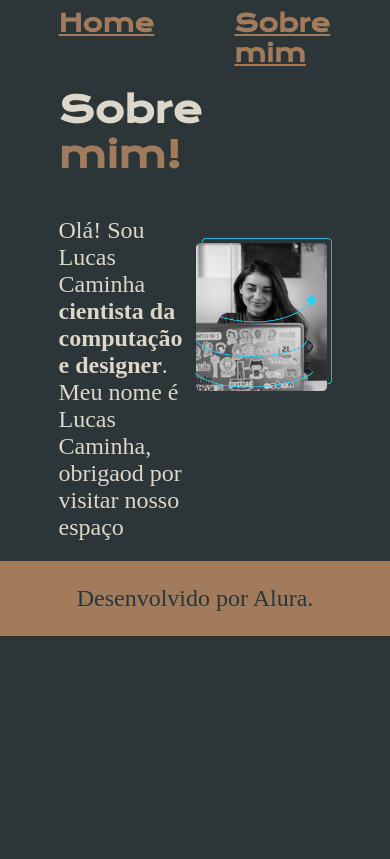
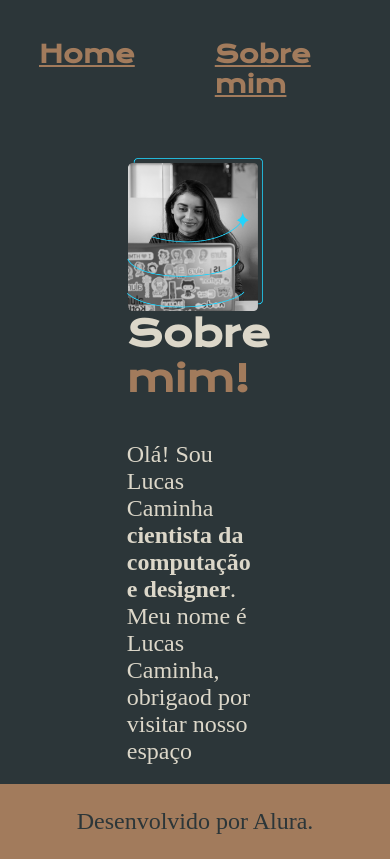
Before and after one commit to Development-School/HTML5-e-CSS3, a plain HTML site: page parte_6_extras/unit_2/projeto-figma/about.html in a window 390 px wide. Drawn offline with nearby package versions, Linux system fonts and the light colour scheme.

Commit message:
Adicionando conteúdo da unidade 6.4.3

```diff
--- a/parte_6_extras/unit_2/projeto-figma/css/style.css
+++ b/parte_6_extras/unit_2/projeto-figma/css/style.css
@@ -157,3 +157,19 @@ body {
     font-size: var(--r24);
     font-weight: 400;
 }
+
+@media (max-width: 1200px) {
+/* @media (min-width: 480px) and (max-width: 800px) { */
+    .cabecalho {
+        padding: 10%;
+    }
+
+    .cabecalho__menu {
+        justify-content: center;
+    }
+
+    .apresentacao {
+        /* flex-direction: column; */
+        flex-direction: column-reverse;
+    }
+}
```
